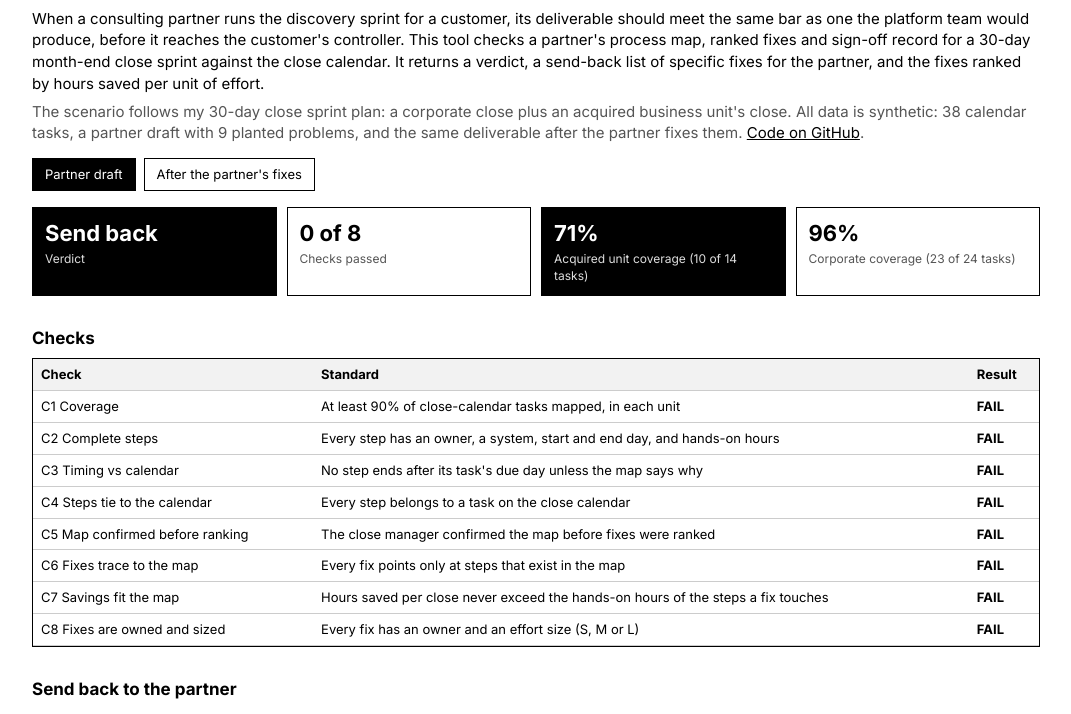
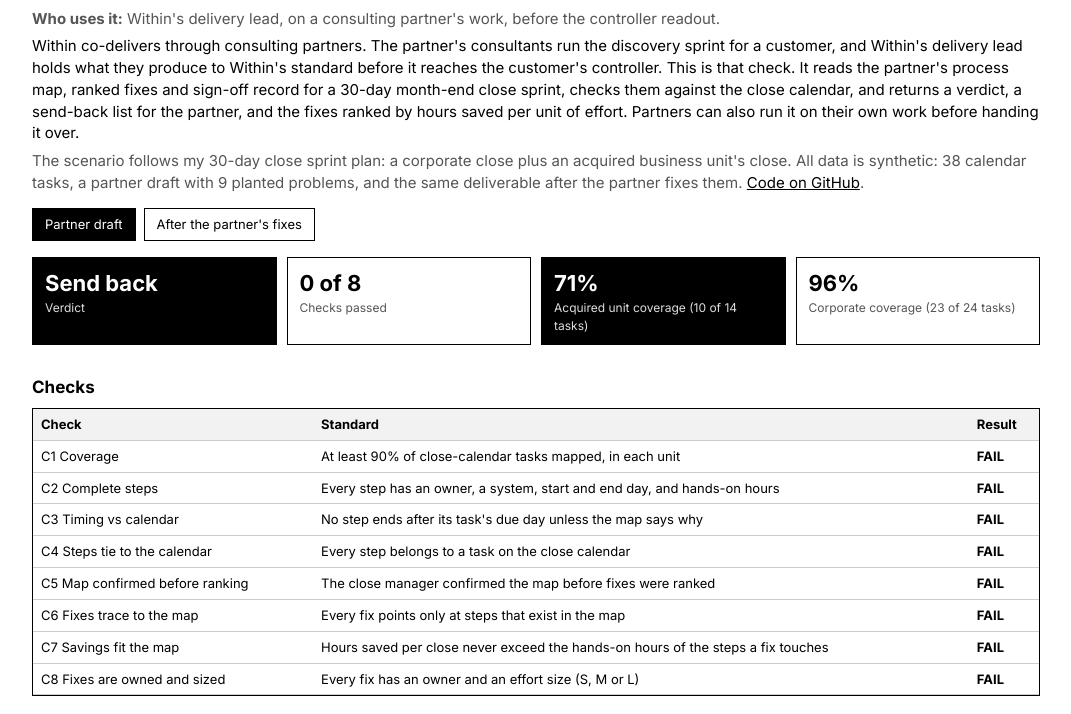
Before and after one commit to pg2342-hub/partner-deliverable-qa, a plain HTML site: page docs/index.html in a window 1280 px wide. Shown: the part 64-778 px from the top of the page, without its empty margins (104-1175 px from the left). Drawn offline with Linux system fonts and the light colour scheme.

Commit message:
Make clear the check is run by Within's delivery lead on a partner's work

```diff
--- a/docs/index.html
+++ b/docs/index.html
@@ -32,7 +32,8 @@ footer{margin-top:36px;font-size:13px;color:var(--muted)}
 <body>
 <main>
 <h1>Partner deliverable QA</h1>
-<p>When a consulting partner runs the discovery sprint for a customer, its deliverable should meet the same bar as one the platform team would produce, before it reaches the customer's controller. This tool checks a partner's process map, ranked fixes and sign-off record for a 30-day month-end close sprint against the close calendar. It returns a verdict, a send-back list of specific fixes for the partner, and the fixes ranked by hours saved per unit of effort.</p>
+<p class="muted"><b>Who uses it:</b> Within's delivery lead, on a consulting partner's work, before the controller readout.</p>
+<p>Within co-delivers through consulting partners. The partner's consultants run the discovery sprint for a customer, and Within's delivery lead holds what they produce to Within's standard before it reaches the customer's controller. This is that check. It reads the partner's process map, ranked fixes and sign-off record for a 30-day month-end close sprint, checks them against the close calendar, and returns a verdict, a send-back list for the partner, and the fixes ranked by hours saved per unit of effort. Partners can also run it on their own work before handing it over.</p>
 <p class="muted">The scenario follows my 30-day close sprint plan: a corporate close plus an acquired business unit's close. All data is synthetic: 38 calendar tasks, a partner draft with 9 planted problems, and the same deliverable after the partner fixes them. <a href="https://github.com/pg2342-hub/partner-deliverable-qa">Code on GitHub</a>.</p>
 
 <div class="btns">
```
Also changed, not shown: docs/template.html (+2 -1 lines), 1 other file.
